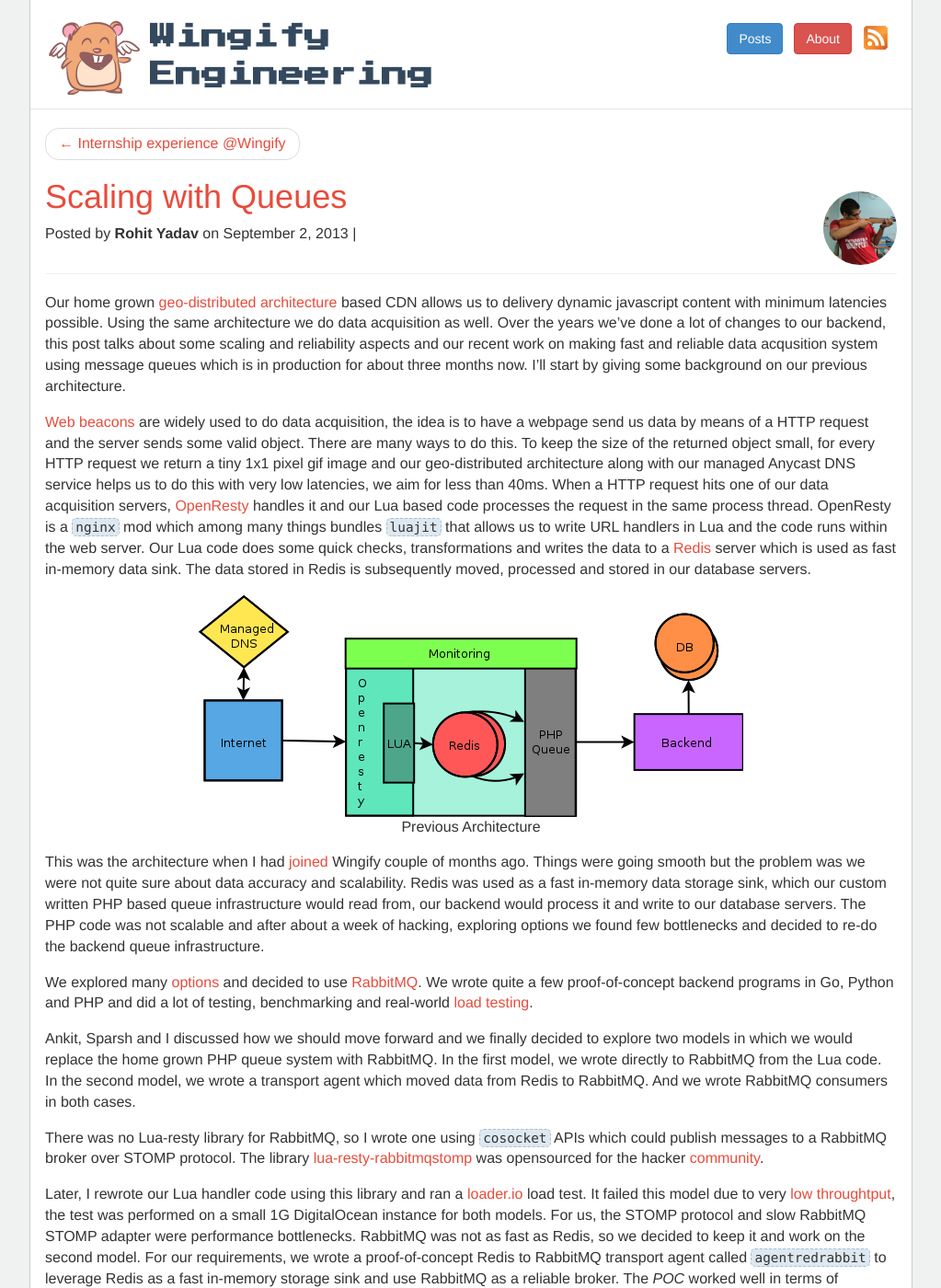
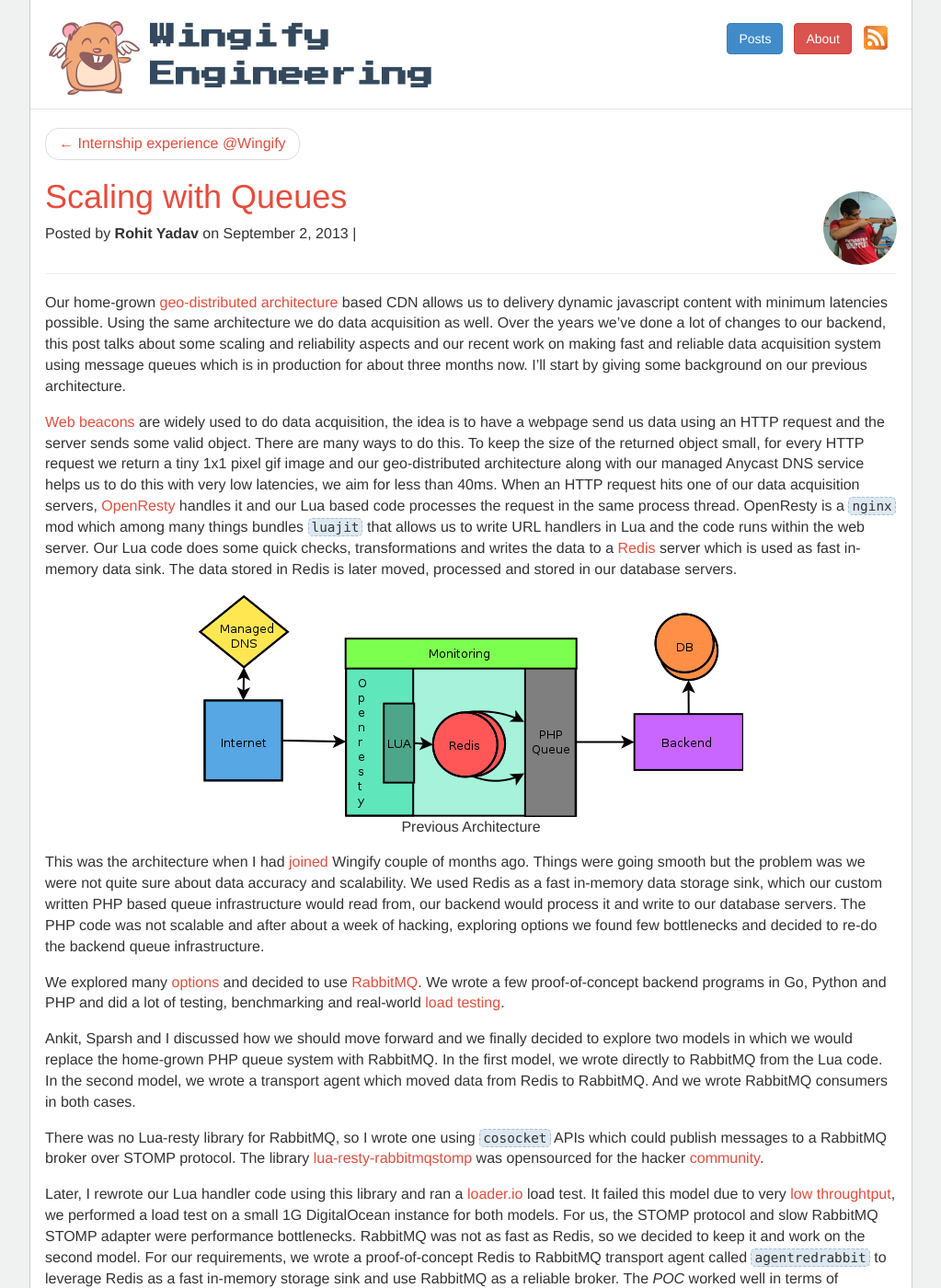
Before and after one commit to wingify/wingify.github.io, a Jekyll site: the page built from _posts/2013-09-2-scaling-with-queues.markdown, in a window 1280 px wide and 1400 px high. Shown: the whole window at 92% size, without its empty margins (128-1151 px from the left). Built offline with Jekyll 4.4.1, drawn with Linux system fonts in a browser that asks for light colours; comment, search, counter and statistics services are not loaded; some of the changed text lies outside the part shown.

Commit message:
post: Fix grammar and errors
Credits to Deswal for introducing www.polishmywriting.com

Signed-off-by: Rohit Yadav <rohit.yadav@wingify.com>

```diff
--- a/_posts/2013-09-2-scaling-with-queues.markdown
+++ b/_posts/2013-09-2-scaling-with-queues.markdown
@@ -8,28 +8,28 @@
 author: Rohit Yadav
 ---
 
-Our home grown [geo-distributed architecture](http://visualwebsiteoptimizer.com/split-testing-blog/geo-distributed-architecture/)
+Our home-grown [geo-distributed architecture](http://visualwebsiteoptimizer.com/split-testing-blog/geo-distributed-architecture/)
 based CDN allows us to delivery dynamic javascript content with minimum
 latencies possible. Using the same architecture we do data acquisition as well.
 Over the years we've done a lot of changes to our backend, this post talks
 about some scaling and reliability aspects and our recent work on making fast and
-reliable data acqusition system using message queues which is in production for
+reliable data acquisition system using message queues which is in production for
 about three months now. I'll start by giving some background on our previous
 architecture.
 
 [Web beacons](http://en.wikipedia.org/wiki/Web_bug) are widely used to do data
-acquisition, the idea is to have a webpage send us data by means of a HTTP request
+acquisition, the idea is to have a webpage send us data using an HTTP request
 and the server sends some valid object. There are many ways to do this. To keep
 the size of the returned object small, for every HTTP request we
 return a tiny 1x1 pixel gif image and our geo-distributed architecture along with
 our managed Anycast DNS service helps us to do this with very low latencies,
-we aim for less than 40ms. When a HTTP request hits one of our data acquisition servers, [OpenResty](http://openresty.org)
+we aim for less than 40ms. When an HTTP request hits one of our data acquisition servers, [OpenResty](http://openresty.org)
 handles it and our Lua based code processes the request in the same process thread.
 OpenResty is a `nginx` mod which among many things bundles `luajit` that allows
 us to write URL handlers in Lua and the code runs within the web server. Our Lua code
 does some quick checks, transformations and writes the data to a [Redis](http://redis.io)
 server which is used as fast in-memory data sink. The data stored in Redis is
-subsequently moved, processed and stored in our database servers.
+later moved, processed and stored in our database servers.
 
 <div style="text-align:center; margin:5px">
 <img src="/images/2013/09/0.png"><br>
@@ -38,18 +38,18 @@
 
 This was the architecture when I had [joined](http://team.wingify.com/friday-engineering-talks-at-wingify)
 Wingify couple of months ago. Things were going smooth but the problem was we were
-not quite sure about data accuracy and scalability. Redis was used as a fast
+not quite sure about data accuracy and scalability. We used Redis as a fast
 in-memory data storage sink, which our custom written PHP based queue infrastructure
 would read from, our backend would process it and write to our database servers.
 The PHP code was not scalable and after about a week of hacking, exploring options
 we found few bottlenecks and decided to re-do the backend queue infrastructure.
 
 We explored many [options](http://queues.io) and decided to use [RabbitMQ](http://www.rabbitmq.com).
-We wrote quite a few proof-of-concept backend programs in Go, Python and PHP and
+We wrote a few proof-of-concept backend programs in Go, Python and PHP and
 did a lot of testing, benchmarking and real-world [load testing](http://loader.io).
 
 Ankit, Sparsh and I discussed how we should move forward and we finally
-decided to explore two models in which we would replace the home grown PHP queue
+decided to explore two models in which we would replace the home-grown PHP queue
 system with RabbitMQ. In the first model, we wrote directly to RabbitMQ from the
 Lua code. In the second model, we wrote a transport agent which moved data from Redis
 to RabbitMQ. And we wrote RabbitMQ consumers in both cases.
@@ -61,7 +61,7 @@
 
 Later, I rewrote our Lua handler code using this library and ran a [loader.io](http://loader.io)
 load test. It failed this model due to very [low throughtput](http://ldr.io/154Xf1h),
-the test was performed on a small 1G DigitalOcean instance for both models.
+we performed a load test on a small 1G DigitalOcean instance for both models.
 For us, the STOMP protocol
 and slow RabbitMQ STOMP adapter were performance bottlenecks. RabbitMQ was not
 as fast as Redis, so we decided to keep it and work on the second
```
Also changed, not shown: other parts of _posts/2013-09-2-scaling-with-queues.markdown (+4 -4 lines).
